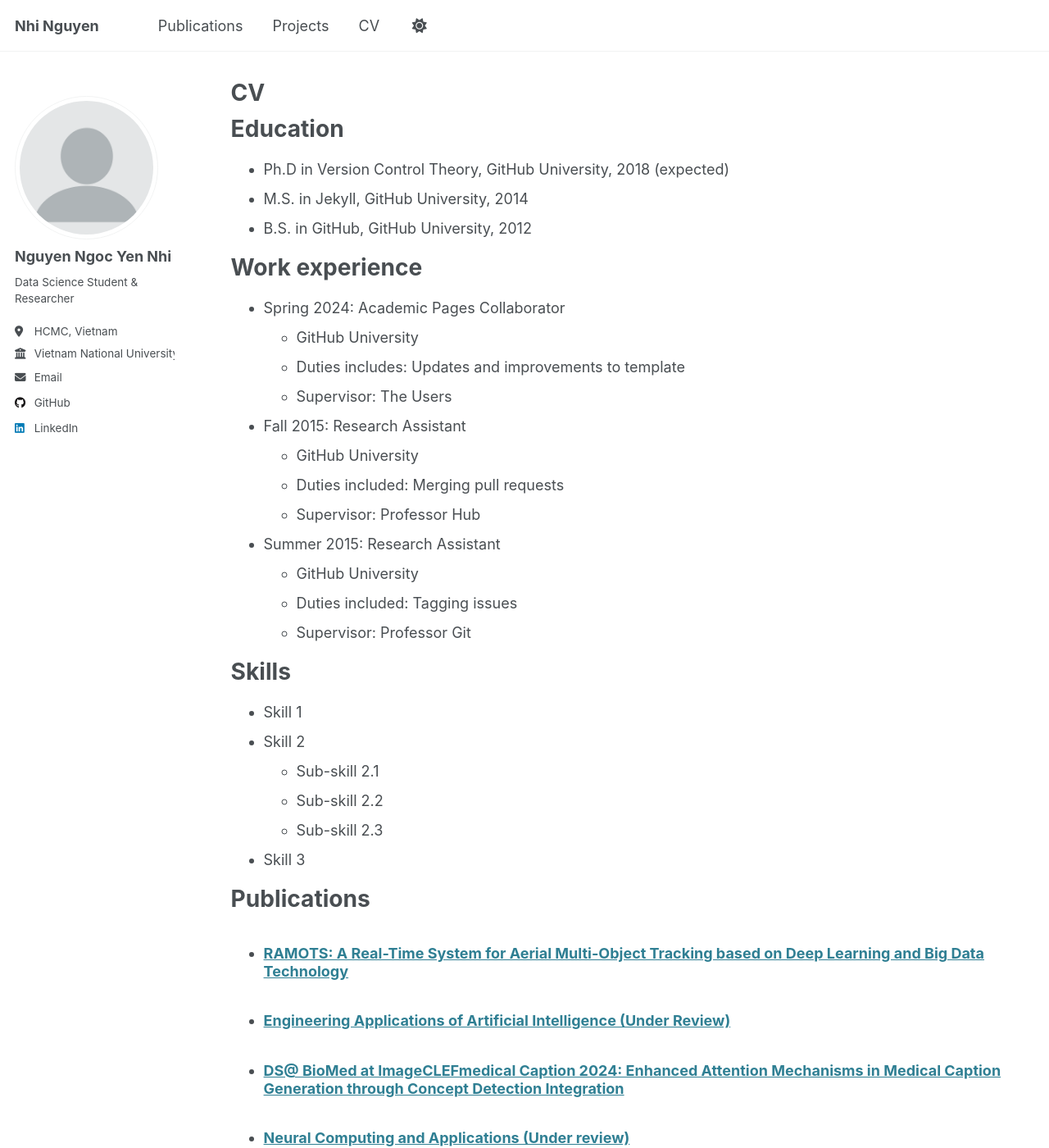
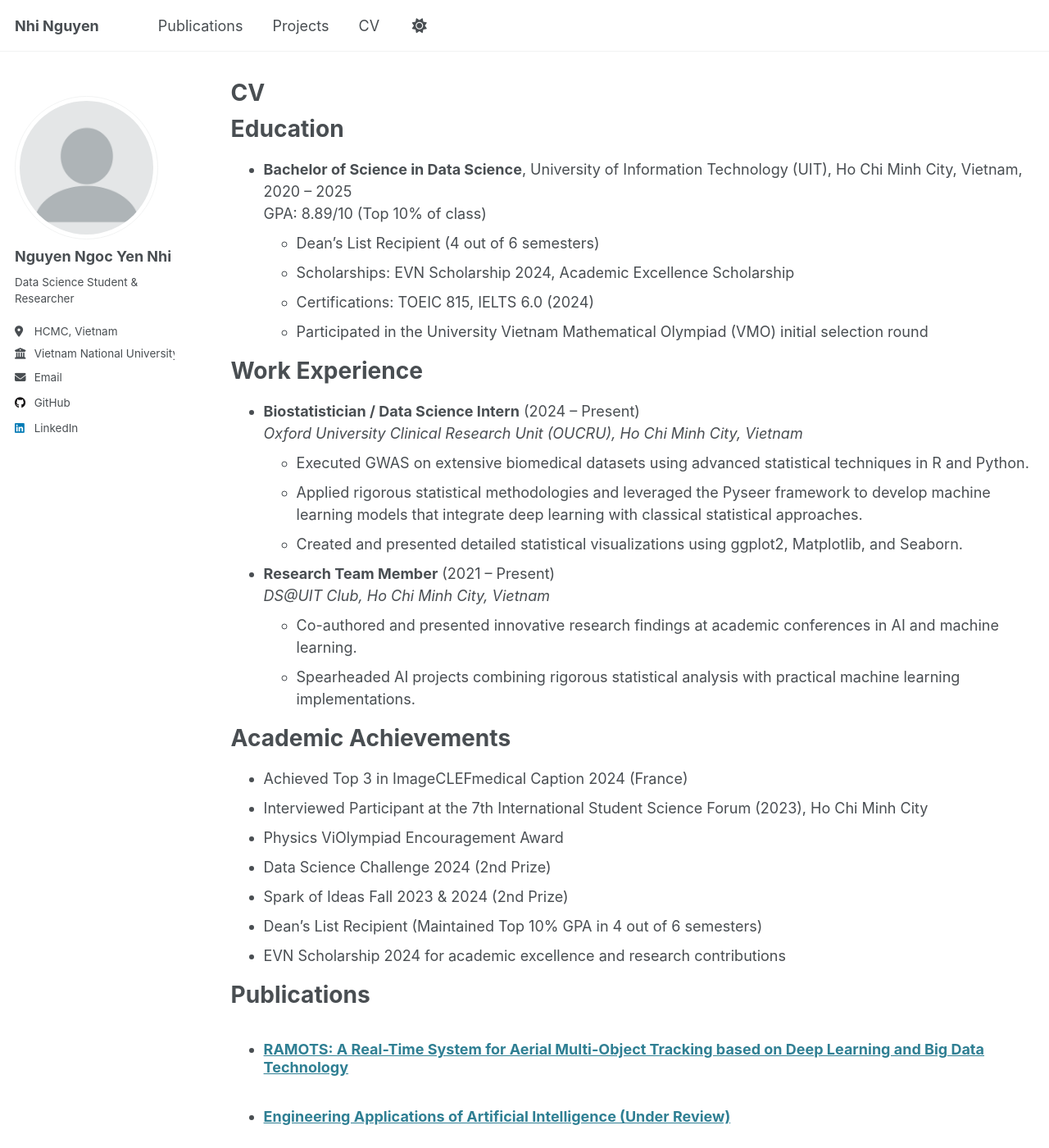
Before and after one commit to dalietnguyen342/dalietnguyen342.github.io, a Jekyll site: the page built from _pages/cv.md, in a window 1280 px wide and 1400 px high. Shown: the whole window at 82% size. Built offline with Jekyll 4.4.1, drawn with Linux system fonts in a browser that asks for light colours; some of the changed text lies outside the part shown.

Commit message:
Update cv.md

```diff
--- a/_pages/cv.md
+++ b/_pages/cv.md
@@ -11,35 +11,35 @@ redirect_from:
 
 Education
 ======
-* Ph.D in Version Control Theory, GitHub University, 2018 (expected)
-* M.S. in Jekyll, GitHub University, 2014
-* B.S. in GitHub, GitHub University, 2012
+* **Bachelor of Science in Data Science**, University of Information Technology (UIT), Ho Chi Minh City, Vietnam, 2020 – 2025
+  GPA: 8.89/10 (Top 10% of class)
+  - Dean’s List Recipient (4 out of 6 semesters)
+  - Scholarships: EVN Scholarship 2024, Academic Excellence Scholarship
+  - Certifications: TOEIC 815, IELTS 6.0 (2024)
+  - Participated in the University Vietnam Mathematical Olympiad (VMO) initial selection round
 
-Work experience
+Work Experience
 ======
-* Spring 2024: Academic Pages Collaborator
-  * GitHub University
-  * Duties includes: Updates and improvements to template
-  * Supervisor: The Users
+* **Biostatistician / Data Science Intern** (2024 – Present)
+  *Oxford University Clinical Research Unit (OUCRU), Ho Chi Minh City, Vietnam*
+  - Executed GWAS on extensive biomedical datasets using advanced statistical techniques in R and Python.
+  - Applied rigorous statistical methodologies and leveraged the Pyseer framework to develop machine learning models that integrate deep learning with classical statistical approaches.
+  - Created and presented detailed statistical visualizations using ggplot2, Matplotlib, and Seaborn.
 
-* Fall 2015: Research Assistant
-  * GitHub University
-  * Duties included: Merging pull requests
-  * Supervisor: Professor Hub
+* **Research Team Member** (2021 – Present)
+  *DS@UIT Club, Ho Chi Minh City, Vietnam*
+  - Co-authored and presented innovative research findings at academic conferences in AI and machine learning.
+  - Spearheaded AI projects combining rigorous statistical analysis with practical machine learning implementations.
 
-* Summer 2015: Research Assistant
-  * GitHub University
-  * Duties included: Tagging issues
-  * Supervisor: Professor Git
-
-Skills
+Academic Achievements
 ======
-* Skill 1
-* Skill 2
-  * Sub-skill 2.1
-  * Sub-skill 2.2
-  * Sub-skill 2.3
-* Skill 3
+* Achieved Top 3 in ImageCLEFmedical Caption 2024 (France)
+* Interviewed Participant at the 7th International Student Science Forum (2023), Ho Chi Minh City
+* Physics ViOlympiad Encouragement Award
+* Data Science Challenge 2024 (2nd Prize)
+* Spark of Ideas Fall 2023 & 2024 (2nd Prize)
+* Dean’s List Recipient (Maintained Top 10% GPA in 4 out of 6 semesters)
+* EVN Scholarship 2024 for academic excellence and research contributions
 
 Publications
 ======
@@ -47,18 +47,14 @@ Publications
     {% include archive-single-cv.html %}
   {% endfor %}</ul>
 
-Talks
+Projects
 ======
-  <ul>{% for post in site.talks reversed %}
-    {% include archive-single-talk-cv.html  %}
-  {% endfor %}</ul>
-
-Teaching
-======
-  <ul>{% for post in site.teaching reversed %}
+  <ul>{% for post in site.portfolio reversed %}
     {% include archive-single-cv.html %}
   {% endfor %}</ul>
 
-Service and leadership
+Service and Leadership
 ======
-* Currently signed in to 43 different slack teams
+* Active member in various research groups and academic clubs
+* Involved in mentoring peers and contributing to community-based projects
+* Engaged in multiple collaborative projects and initiatives
```
